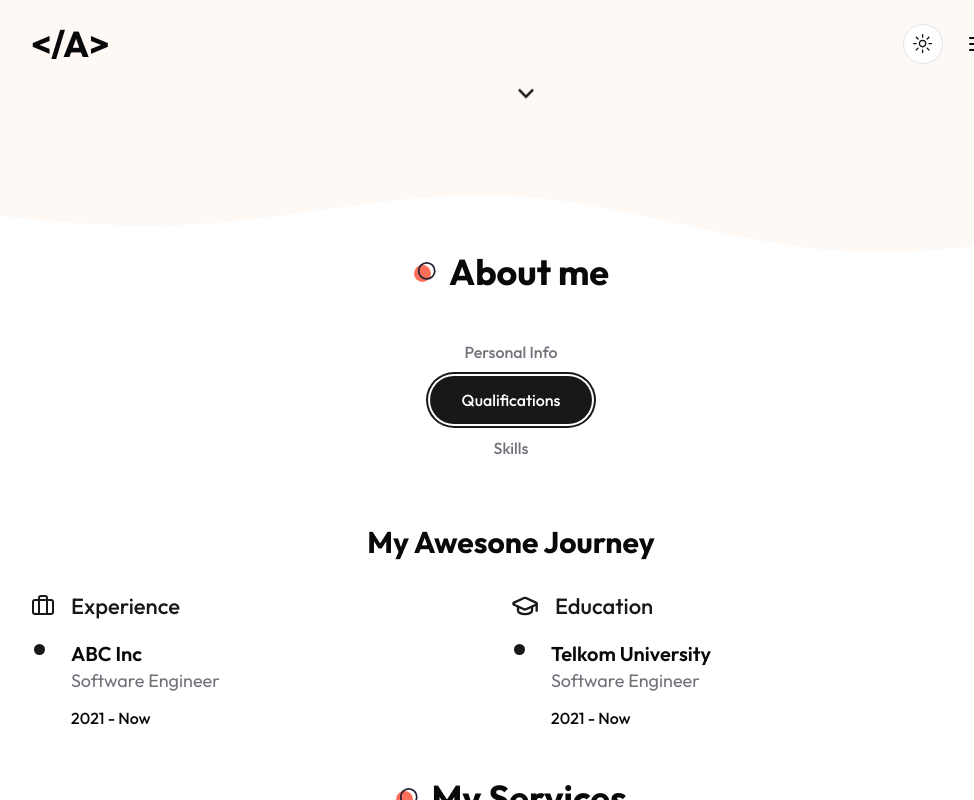
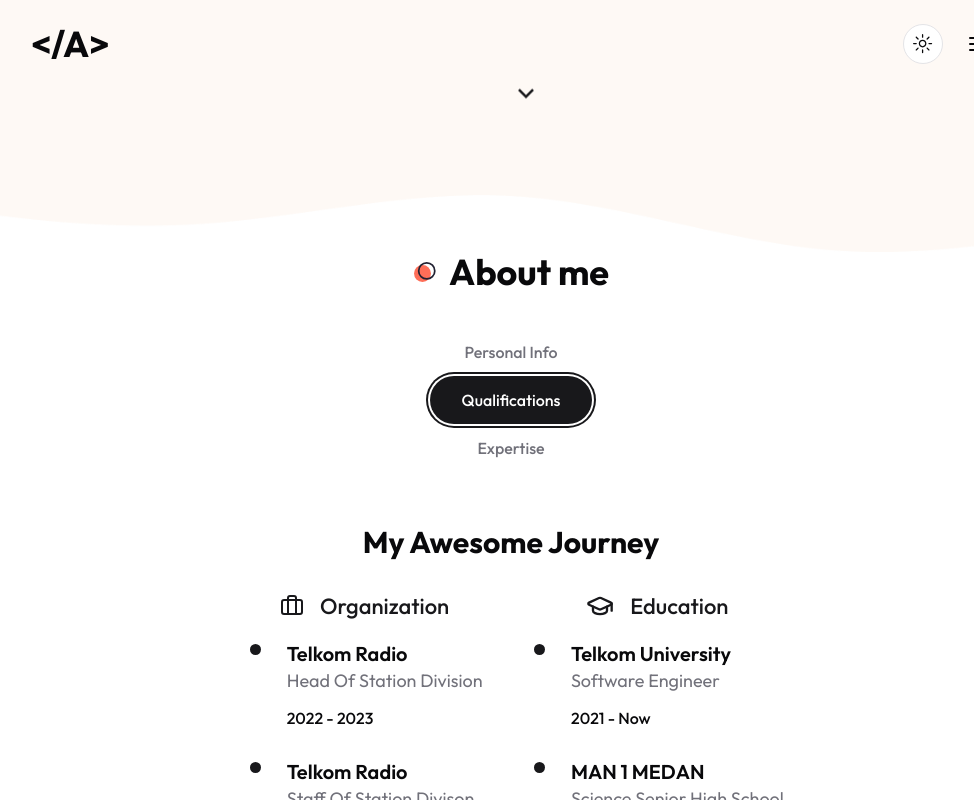
Before and after one commit to aryafrndk/my-portfolio, a Next.js app: page / in a window 1280 px wide. Both pictures are taken after a click on the tab "Qualifications". Shown: the part 508-1308 px from the top of the page, without its empty margins (129-1103 px from the left). Built offline with nearby package versions, Linux system fonts and the light colour scheme.

Commit message:
Update About and Work

```diff
--- a/app/page.jsx
+++ b/app/page.jsx
@@ -10,7 +10,6 @@ export default function Home() {
     <main>
       <Hero />
       <About />
-      <Services />
       <Work />
       <Cta />
     </main>
--- a/components/About.jsx
+++ b/components/About.jsx
@@ -48,15 +48,25 @@ const qualificationData = [
         role: "Software Engineer",
         years: "2021 - Now",
       },
+      {
+        university: "MAN 1 MEDAN",
+        role: "Science Senior High School",
+        years: "2018 - 2021",
+      },
     ],
   },
   {
-    title: "experience",
+    title: "organization",
     data: [
       {
-        company: "ABC Inc",
-        role: "Software Engineer",
-        years: "2021 - Now",
+        company: "Telkom Radio",
+        role: "Head Of Station Division",
+        years: "2022 - 2023",
+      },
+      {
+        company: "Telkom Radio",
+        role: "Staff Of Station Divison",
+        years: "2021 - 2022",
       },
     ],
   },
@@ -64,19 +74,19 @@ const qualificationData = [
 
 const skillData = [
   {
-    title: "skills",
+    title: "expertise",
     data: [
       {
-        name: "HTML, CSS,",
+        name: "HTML5, CSS3, JavaScript",
       },
       {
-        name: "Front-end Developer",
+        name: "React, Next,js",
       },
       {
-        name: "Javascript, React, NextJS, Vite",
+        name: "Bootstrap 5, Tailwind CSS, Shadcn UI",
       },
       {
-        name: "Back-end Developer",
+        name: "Laravel, Vite",
       },
     ],
   },
@@ -124,29 +134,29 @@ const About = () => {
                 >
                   Qualifications
                 </TabsTrigger>
-                <TabsTrigger className="w-[162px] xl:w-auto" value="skills">
-                  Skills
+                <TabsTrigger className="w-[162px] xl:w-auto" value="expertise">
+                Expertise
                 </TabsTrigger>
               </TabsList>
               {/* tabs content */}
               <div className="text-lg mt-12 xl:mt-8">
                 {/* personal */}
                 <TabsContent value="personal">
-                  <div className="text-center xl:text-left">
+                  <div className="text-center">
                     <h3 className="h3 mb-4">
                       Unmatched Service Quality for Over 10 Years
                     </h3>
-                    <p className="subtitle max-w-xl mx-auto xl:mx-0">
+                    <p className="subtitle max-w-xl mx-auto xl:text-center">
                       I specialize in crafting intuitive websites with
                       cutting-edge technology, delivering dynamic and engaging
                       user experiences.
                     </p>
                     {/* icons */}
-                    <div className="grid xl:grid-cols-2 gap-4 mb-12">
+                    <div className="grid xl:grid-cols-2 gap-4 mb-14">
                       {infoData.map((item, index) => {
                         return (
                           <div
-                            className="flex  items-center gap-x-4 mx-auto xl:mx-0"
+                            className="flex items-center gap-x-4 mx-auto text-center"
                             key={index}
                           >
                             <div className="text-primary">{item.icon}</div>
@@ -166,26 +176,28 @@ const About = () => {
                 {/* qualifications */}
                 <TabsContent value="qualifications">
                   <div>
-                    <h3 className="h3 mb-8 text-center xl:text-left">
-                      My Awesone Journey
-                    </h3>
-                    {/* experience & educations wrapper */}
-                    <div className="grid md:grid-cols-2 gap-y-8">
+                    <h3 className="h3 mb-8 text-center">My Awesome Journey</h3>
+                    {/* experience & education wrapper */}
+                    <div className="flex flex-col items-center">
+                      <div className="grid md:grid-cols-2 gap-y-10 text gap-x-10">
                         {/* experience */}
-                      <div className="flex flex-col gap-y-6">
+                        <div className="flex flex-col gap-y-6 items-center mb-8 md:mb-0">
                           <div className="flex gap-x-4 items-center text-[22px] text-primary">
                             <Briefcase />
                             <h4 className="capitalize font-medium">
-                            {getData(qualificationData, "experience").title}
+                              {getData(qualificationData, "organization").title}
                             </h4>
                           </div>
                           {/* list */}
-                        <div className="flex flex-col gap-y-8">
-                          {getData(qualificationData, "experience").data.map(
+                          <div className="flex flex-col gap-y-8 items-center">
+                            {getData(qualificationData, "organization").data.map(
                               (item, index) => {
                                 const { company, role, years } = item;
                                 return (
-                                <div className="flex gap-x-8 group" key={index}>
+                                  <div
+                                    className="flex gap-x-8 group items-start justify-start w-full max-w-md"
+                                    key={index}
+                                  >
                                     <div className="h-[84px] bg-border relative ml-2">
                                       <div className="w-[11px] h-[11px] rounded-full bg-primary absolute -left-[5px] group-hover:translate-y-[84px] transition-all duration-500"></div>
                                     </div>
@@ -207,20 +219,23 @@ const About = () => {
                           </div>
                         </div>
                         {/* education */}
-                      <div className="flex flex-col gap-y-6">
+                        <div className="flex flex-col gap-y-6 items-center">
                           <div className="flex gap-x-4 items-center text-[22px] text-primary">
                             <GraduationCap size={28} />
-                          <h4 className="capitalize font-medium">
+                            <h4 className="capitalize font-medium text-center">
                               {getData(qualificationData, "education").title}
                             </h4>
                           </div>
                           {/* list */}
-                        <div className="flex flex-col gap-y-8">
+                          <div className="flex flex-col gap-y-8 items-center">
                             {getData(qualificationData, "education").data.map(
                               (item, index) => {
                                 const { university, role, years } = item;
                                 return (
-                                <div className="flex gap-x-8 group" key={index}>
+                                  <div
+                                    className="flex gap-x-8 group items-start justify-start w-full max-w-md"
+                                    key={index}
+                                  >
                                     <div className="h-[84px] bg-border relative ml-2">
                                       <div className="w-[11px] h-[11px] rounded-full bg-primary absolute -left-[5px] group-hover:translate-y-[84px] transition-all duration-500"></div>
                                     </div>
@@ -243,23 +258,24 @@ const About = () => {
                         </div>
                       </div>
                     </div>
+                  </div>
                 </TabsContent>
                 {/* skills */}
-                <TabsContent value="skills">
-                  <div className="text-center xl:text-left">
+                <TabsContent value="expertise">
+                  <div className="text-center">
                     <h3 className="h3 mb-8">Tools I Use Everyday</h3>
                     {/* skills */}
                     <div className="mb-16">
-                      <h4 className="text-xl font-semibold mb-2">Skills</h4>
+                      <h4 className="text-xl font-semibold mb-2">Expertise</h4>
                       <div className="border-b border-border mb-4"></div>
                       {/* skill lists */}
                       <div>
-                        {getData(skillData, "skills").data.map(
+                        {getData(skillData, "expertise").data.map(
                           (item, index) => {
                             const { name } = item;
                             return (
                               <div
-                                className="w-2/4 text-center xl:text-left mx-auto xl:mx-0"
+                                className="w-2/4 text-center mx-auto"
                                 key={index}
                               >
                                 <div className="font-medium">{name}</div>
@@ -271,12 +287,10 @@ const About = () => {
                     </div>
                     {/* tools */}
                     <div>
-                      <h4 className="text-xl font-semibold mb-2 xl:text-left">
-                        Tools
-                      </h4>
+                      <h4 className="text-xl font-semibold mb-2">Tools</h4>
                       <div className="border-b border-border mb-4"></div>
                       {/* tool list */}
-                      <div className="flex gap-x-8 justify-center xl:justify-start">
+                      <div className="flex gap-x-8 justify-center">
                         {getData(skillData, "tools").data.map((item, index) => {
                           const { imgPath } = item;
                           return (
--- a/components/Work.jsx
+++ b/components/Work.jsx
@@ -21,9 +21,18 @@ const projectData = [
     category: "react js",
     name: "NatureNest Website",
     description:
-      "NatureNest is a platform dedicated to nature and environmental lovers. This website aims to inspire and empower individuals and communities to contribute to environmental conservation through various initiatives and campaigns. With a primary focus on sustainability and conservation, NatureNest provides up-to-date information on environmental projects, events, news, and opportunities to donate and volunteer.",
+      "NatureNest: News, projects and events for earth sustainability. Support conservation by donating and participating in volunteer programs.",
     link: "https://aryafrndk.github.io/naturenest/",
     github: "https://github.com/aryafrndk/naturenest",
+  },
+  {
+    image: "/work/1.png",
+    category: "Laravel",
+    name: "PetPaws",
+    description:
+      "Lorem ipsum dolor sit amet consectetur adipisicing elit. Cumque, quis.",
+    link: "/",
+    github: "https://github.com/aryafrndk/PetPaws",
   },
   {
     image: "/work/1.png",
@@ -44,7 +53,7 @@ const Work = () => {
         <div className="max-w-[400px] mx-auto xl:mx-0 text-center xl:text-left mb-12 xl:h-[400px] flex flex-col justify-center items-center xl:items-start">
           <h2 className="section-title mb-4">Latest Projects</h2>
           <p className="subtitle mb-8">
-          A concise overview of selected frontend development projects, showcasing skills and capabilities.
+            A concise overview of selected frontend development projects, showcasing skills and capabilities.
           </p>
           <Link href="/projects">
             <Button>All projects</Button>
@@ -53,7 +62,7 @@ const Work = () => {
         {/* slider */}
         <div className="xl:max-w-[1000px] xl:absolute right-0 top-0">
           <Swiper
-            className="h-[480px] bg-white dark:bg-secondary/0"
+            className="h-[600px] bg-white dark:bg-secondary/0 "
             slidesPerView={1}
             breakpoints={{
               640: {
@@ -64,8 +73,7 @@ const Work = () => {
             modules={[Pagination]}
             pagination={{ clickable: true }}
           >
-            {/* show only the first 4 projects for the slides */}
-            {projectData.slice(0, 4).map((project, index) => (
+            {projectData.map((project, index) => (
               <SwiperSlide key={index}>
                 <ProjectCard project={project} />
               </SwiperSlide>
@@ -76,4 +84,5 @@ const Work = () => {
     </section>
   );
 };
+
 export default Work;
```
Lines whose indentation alone changed are shown as unchanged.
